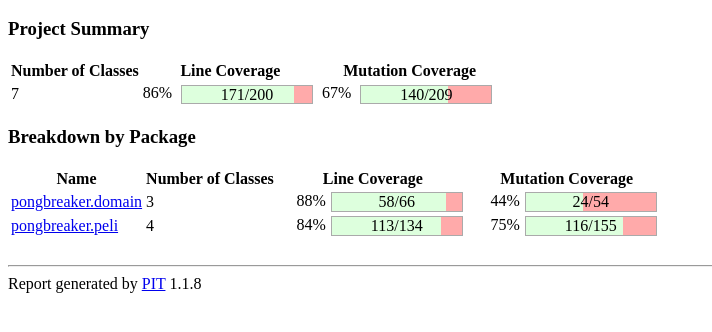
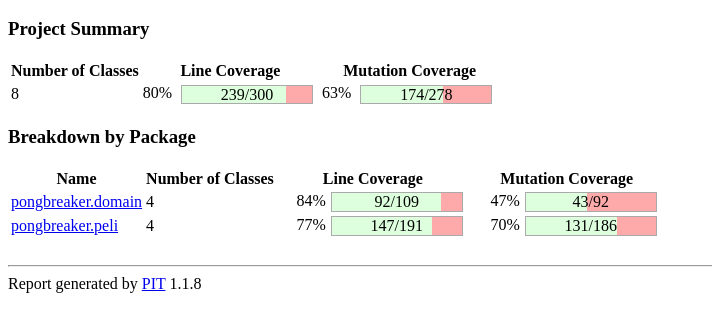
Before and after one commit to woltsu/Pongbreaker, a plain HTML site: page dokumentaatio/pit/index.html in a window 1280 px wide. Shown: the part 48-380 px from the top of the page, without its empty margins (0-712 px from the left). Drawn offline with Linux system fonts and the light colour scheme.

Commit message:
pit-raportti

```diff
--- a/dokumentaatio/pit/index.html
+++ b/dokumentaatio/pit/index.html
@@ -72,9 +72,9 @@
     </thead>
     <tbody>
         <tr>
-            <td>7</td>
-            <td>86% <div class="coverage_bar"><div class="coverage_complete" style="width:86%"></div><div class="coverage_ledgend">171/200</div></div></td>
-            <td>67% <div class="coverage_bar"><div class="coverage_complete" style="width:67%"></div><div class="coverage_ledgend">140/209</div></div></td>
+            <td>8</td>
+            <td>80% <div class="coverage_bar"><div class="coverage_complete" style="width:80%"></div><div class="coverage_ledgend">239/300</div></div></td>
+            <td>63% <div class="coverage_bar"><div class="coverage_complete" style="width:63%"></div><div class="coverage_ledgend">174/278</div></div></td>
         </tr>
     </tbody>
 </table>
@@ -94,16 +94,16 @@
 
         <tr>
             <td><a href="./pongbreaker.domain/index.html">pongbreaker.domain</a></td>
-            <td>3</td>
-            <td><div class="coveragePercentage">88% </div><div class="coverage_bar"><div class="coverage_complete" style="width:88%"></div><div class="coverage_ledgend">58/66</div></div></td>
-            <td><div class="coveragePercentage">44% </div><div class="coverage_bar"><div class="coverage_complete" style="width:44%"></div><div class="coverage_ledgend">24/54</div></div></td>
+            <td>4</td>
+            <td><div class="coveragePercentage">84% </div><div class="coverage_bar"><div class="coverage_complete" style="width:84%"></div><div class="coverage_ledgend">92/109</div></div></td>
+            <td><div class="coveragePercentage">47% </div><div class="coverage_bar"><div class="coverage_complete" style="width:47%"></div><div class="coverage_ledgend">43/92</div></div></td>
         </tr>
 
         <tr>
             <td><a href="./pongbreaker.peli/index.html">pongbreaker.peli</a></td>
             <td>4</td>
-            <td><div class="coveragePercentage">84% </div><div class="coverage_bar"><div class="coverage_complete" style="width:84%"></div><div class="coverage_ledgend">113/134</div></div></td>
-            <td><div class="coveragePercentage">75% </div><div class="coverage_bar"><div class="coverage_complete" style="width:75%"></div><div class="coverage_ledgend">116/155</div></div></td>
+            <td><div class="coveragePercentage">77% </div><div class="coverage_bar"><div class="coverage_complete" style="width:77%"></div><div class="coverage_ledgend">147/191</div></div></td>
+            <td><div class="coveragePercentage">70% </div><div class="coverage_bar"><div class="coverage_complete" style="width:70%"></div><div class="coverage_ledgend">131/186</div></div></td>
         </tr>
 
      </tbody>
```
